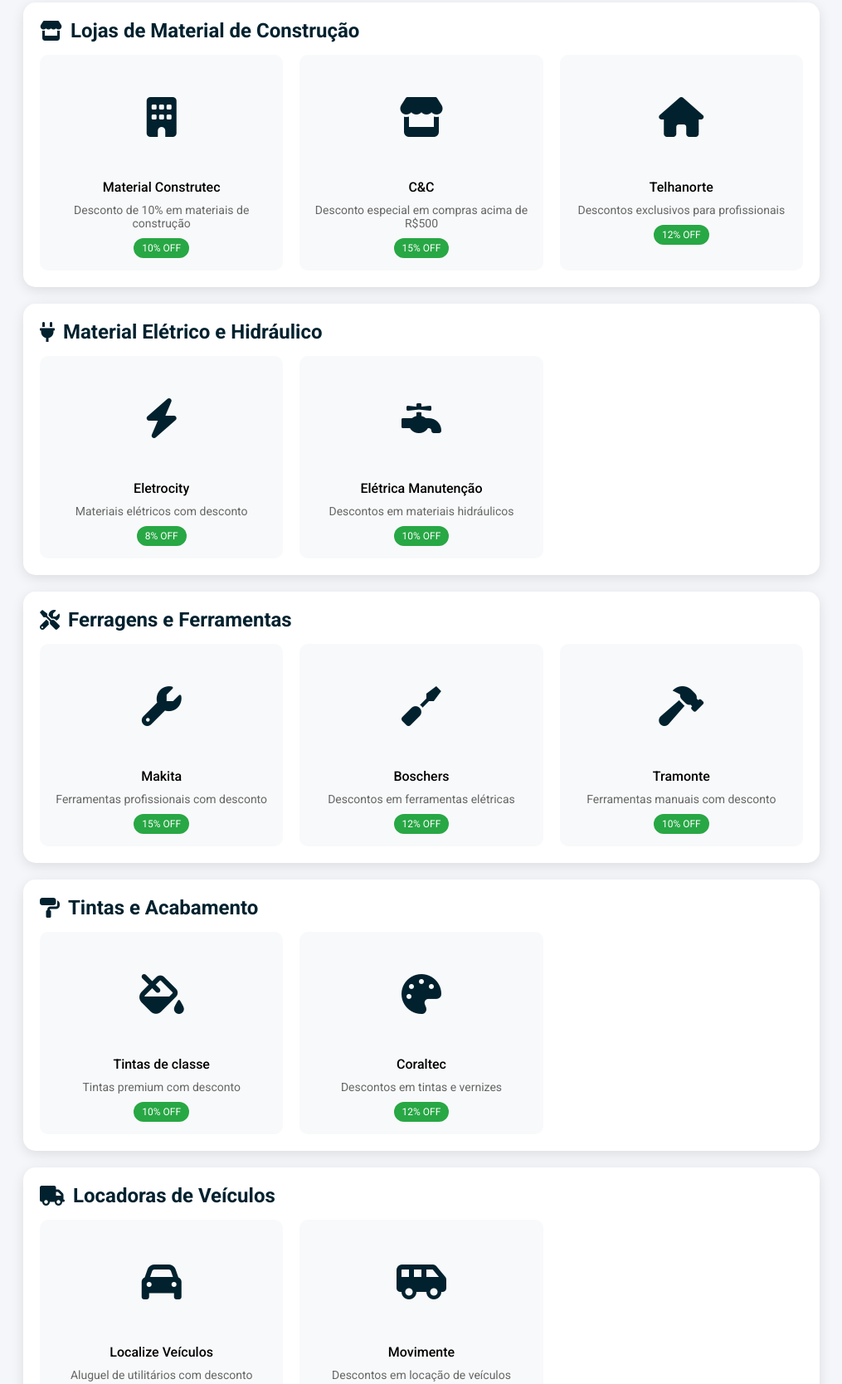
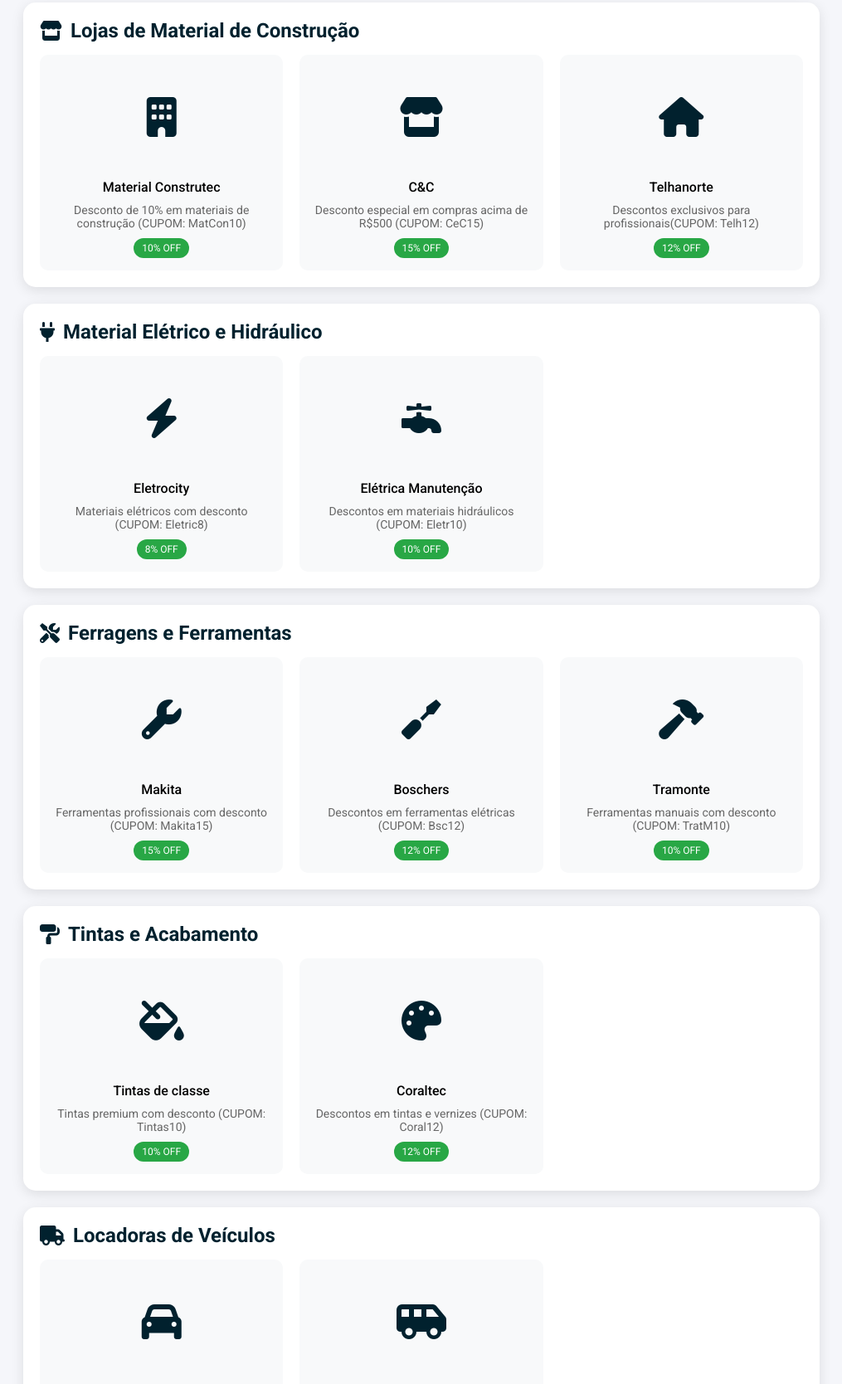
Before and after one commit to Andersonguitar/ConectaServico, a plain HTML site: page parcerias.html in a window 1280 px wide. Shown: the part 117-1785 px from the top of the page at 83% size, without its empty margins (132-1147 px from the left). Drawn offline with Linux system fonts and the light colour scheme.

Commit message:
Add files via upload

```diff
--- a/parcerias.html
+++ b/parcerias.html
@@ -99,19 +99,19 @@
                 <div class="partner-card">
                     <div class="partner-logo"><i class="fas fa-building"></i></div>
                     <div class="partner-name">Material Construtec</div>
-                    <div class="partner-description">Desconto de 10% em materiais de construção</div>
+                    <div class="partner-description">Desconto de 10% em materiais de construção (CUPOM: MatCon10)</div>
                     <div class="discount-badge">10% OFF</div>
                 </div>
                 <div class="partner-card">
                     <div class="partner-logo"><i class="fas fa-store"></i></div>
                     <div class="partner-name">C&C</div>
-                    <div class="partner-description">Desconto especial em compras acima de R$500</div>
+                    <div class="partner-description">Desconto especial em compras acima de R$500 (CUPOM: CeC15)</div>
                     <div class="discount-badge">15% OFF</div>
                 </div>
                 <div class="partner-card">
                     <div class="partner-logo"><i class="fas fa-home"></i></div>
                     <div class="partner-name">Telhanorte</div>
-                    <div class="partner-description">Descontos exclusivos para profissionais</div>
+                    <div class="partner-description">Descontos exclusivos para profissionais(CUPOM: Telh12)</div>
                     <div class="discount-badge">12% OFF</div>
                 </div>
             </div>
@@ -123,13 +123,13 @@
                 <div class="partner-card">
                     <div class="partner-logo"><i class="fas fa-bolt"></i></div>
                     <div class="partner-name">Eletrocity</div>
-                    <div class="partner-description">Materiais elétricos com desconto</div>
+                    <div class="partner-description">Materiais elétricos com desconto (CUPOM: Eletric8)</div>
                     <div class="discount-badge">8% OFF</div>
                 </div>
                 <div class="partner-card">
                     <div class="partner-logo"><i class="fas fa-faucet"></i></div>
                     <div class="partner-name">Elétrica Manutenção</div>
-                    <div class="partner-description">Descontos em materiais hidráulicos</div>
+                    <div class="partner-description">Descontos em materiais hidráulicos (CUPOM: Eletr10)</div>
                     <div class="discount-badge">10% OFF</div>
                 </div>
             </div>
@@ -141,19 +141,19 @@
                 <div class="partner-card">
                     <div class="partner-logo"><i class="fas fa-wrench"></i></div>
                     <div class="partner-name">Makita</div>
-                    <div class="partner-description">Ferramentas profissionais com desconto</div>
+                    <div class="partner-description">Ferramentas profissionais com desconto (CUPOM: Makita15)</div>
                     <div class="discount-badge">15% OFF</div>
                 </div>
                 <div class="partner-card">
                     <div class="partner-logo"><i class="fas fa-screwdriver"></i></div>
                     <div class="partner-name">Boschers</div>
-                    <div class="partner-description">Descontos em ferramentas elétricas</div>
+                    <div class="partner-description">Descontos em ferramentas elétricas (CUPOM: Bsc12)</div>
                     <div class="discount-badge">12% OFF</div>
                 </div>
                 <div class="partner-card">
                     <div class="partner-logo"><i class="fas fa-hammer"></i></div>
                     <div class="partner-name">Tramonte</div>
-                    <div class="partner-description">Ferramentas manuais com desconto</div>
+                    <div class="partner-description">Ferramentas manuais com desconto (CUPOM: TratM10)</div>
                     <div class="discount-badge">10% OFF</div>
                 </div>
             </div>
@@ -165,13 +165,13 @@
                 <div class="partner-card">
                     <div class="partner-logo"><i class="fas fa-fill-drip"></i></div>
                     <div class="partner-name">Tintas de classe</div>
-                    <div class="partner-description">Tintas premium com desconto</div>
+                    <div class="partner-description">Tintas premium com desconto (CUPOM: Tintas10)</div>
                     <div class="discount-badge">10% OFF</div>
                 </div>
                 <div class="partner-card">
                     <div class="partner-logo"><i class="fas fa-palette"></i></div>
                     <div class="partner-name">Coraltec</div>
-                    <div class="partner-description">Descontos em tintas e vernizes</div>
+                    <div class="partner-description">Descontos em tintas e vernizes (CUPOM: Coral12)</div>
                     <div class="discount-badge">12% OFF</div>
                 </div>
             </div>
@@ -183,13 +183,13 @@
                 <div class="partner-card">
                     <div class="partner-logo"><i class="fas fa-car"></i></div>
                     <div class="partner-name">Localize Veículos</div>
-                    <div class="partner-description">Aluguel de utilitários com desconto</div>
+                    <div class="partner-description">Aluguel de utilitários com desconto (CUPOM: LocalVeiculos15)</div>
                     <div class="discount-badge">15% OFF</div>
                 </div>
                 <div class="partner-card">
                     <div class="partner-logo"><i class="fas fa-van-shuttle"></i></div>
                     <div class="partner-name">Movimente</div>
-                    <div class="partner-description">Descontos em locação de veículos</div>
+                    <div class="partner-description">Descontos em locação de veículos (Mov10)</div>
                     <div class="discount-badge">10% OFF</div>
                 </div>
             </div>
@@ -201,13 +201,13 @@
                 <div class="partner-card">
                     <div class="partner-logo"><i class="fas fa-box"></i></div>
                     <div class="partner-name">150Freelas</div>
-                    <div class="partner-description">Descontos em fretes locais</div>
+                    <div class="partner-description">Descontos em fretes locais (CUPOM: Freelas20)</div>
                     <div class="discount-badge">20% OFF</div>
                 </div>
                 <div class="partner-card">
                     <div class="partner-logo"><i class="fas fa-truck-fast"></i></div>
                     <div class="partner-name">Frete Rápido</div>
-                    <div class="partner-description">Transporte de materiais com desconto</div>
+                    <div class="partner-description">Transporte de materiais com desconto (CUPOM: FreteR15)</div>
                     <div class="discount-badge">15% OFF</div>
                 </div>
             </div>
```
